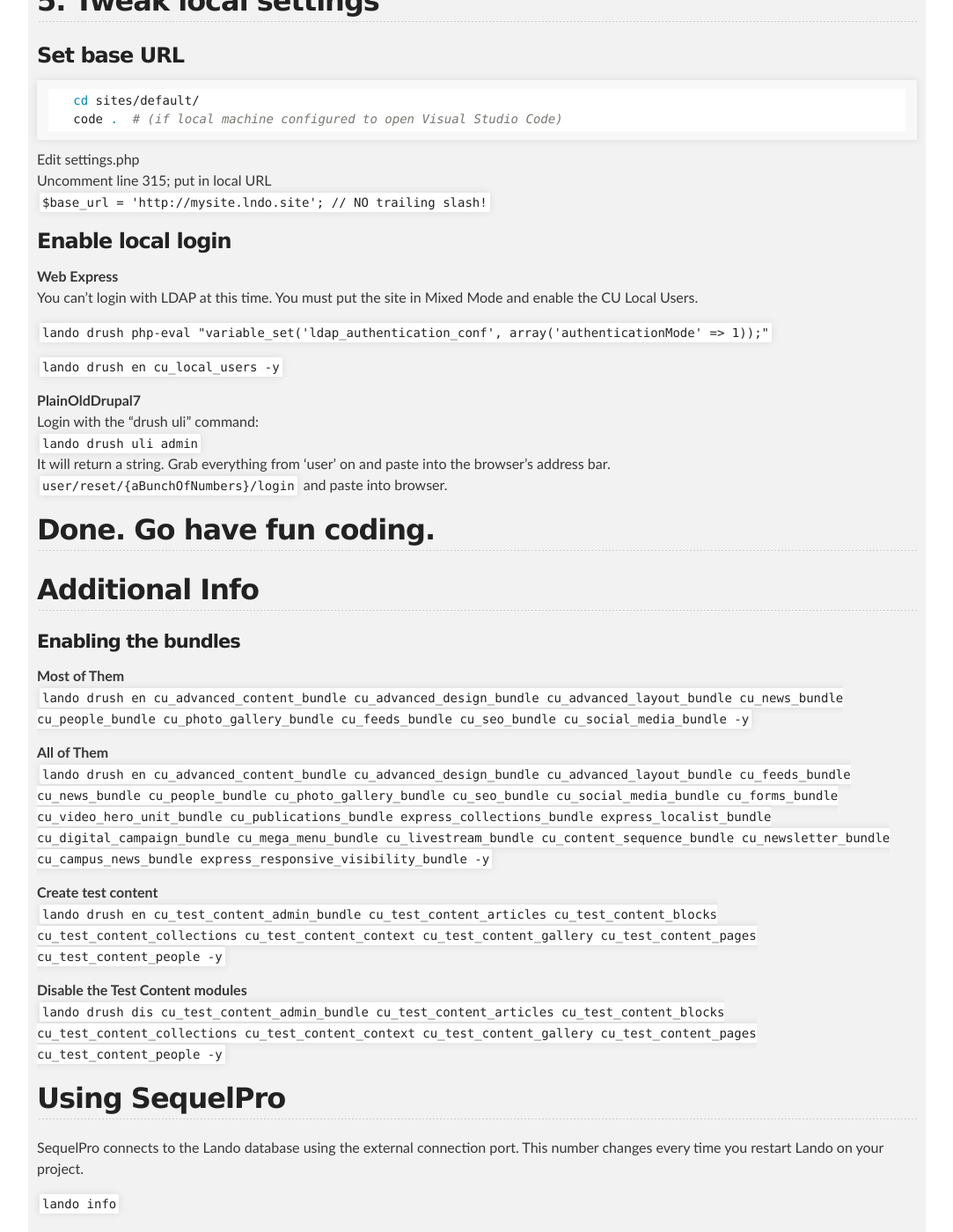
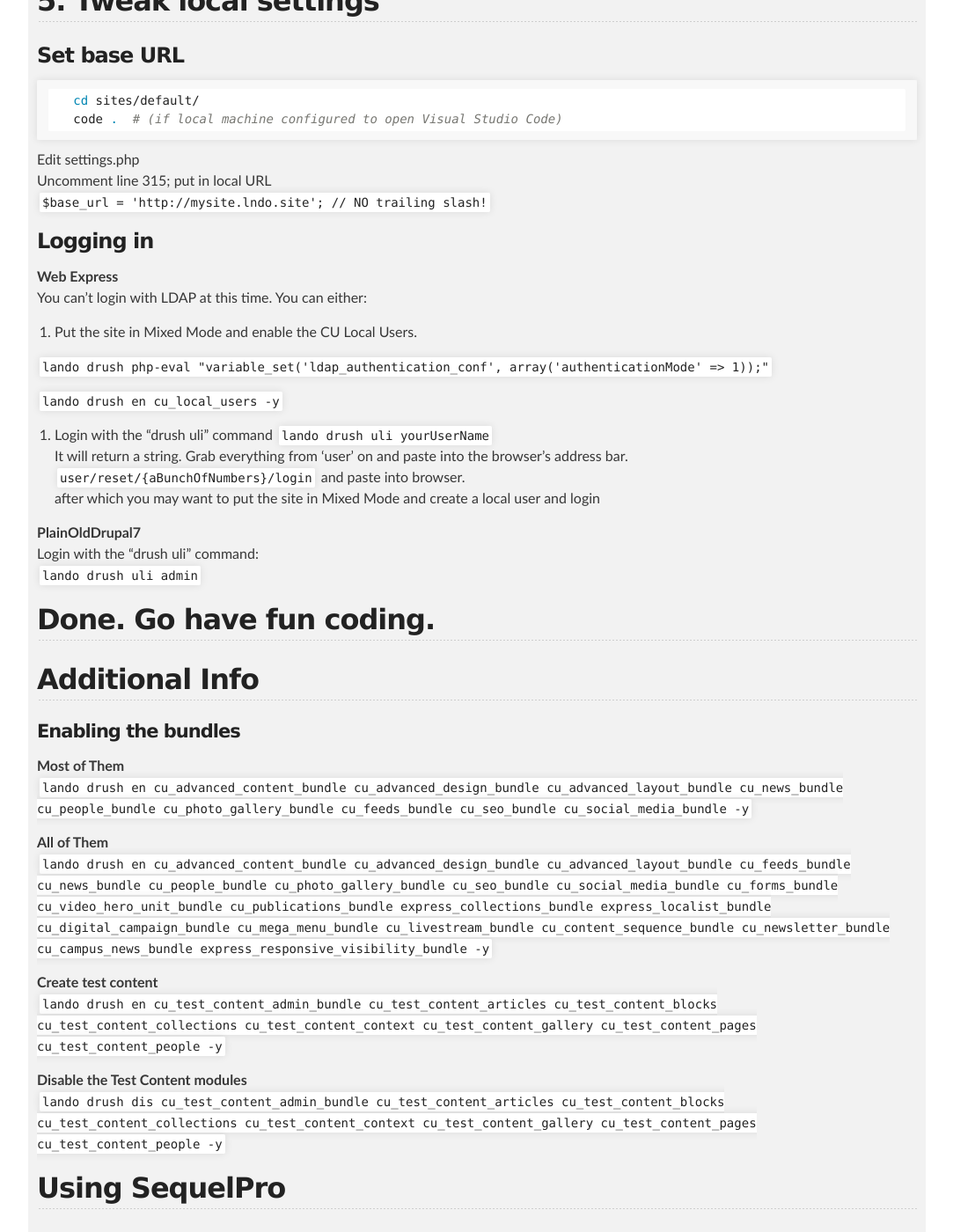
Before and after one commit to cathysnider/cathysnider.github.io, a Jekyll site: the page built from lando.md, in a window 1280 px wide and 1400 px high, scrolled down 1859 px. Shown: the whole window at 88% size, without its empty margins (98-1181 px from the left). Built offline with Jekyll 4.4.1, drawn with Linux system fonts in a browser that asks for light colours; some of the changed text lies outside the part shown.

Commit message:
add database import instructions

````diff
--- a/lando.md
+++ b/lando.md
@@ -79,20 +79,26 @@ The database name, login and password are all ‘drupal7.’
    `$base_url = 'http://mysite.lndo.site';  // NO trailing slash!`
 
 
-### Enable local login
+### Logging in
 
    **Web Express** <br />
-   You can't login with LDAP at this time. You must put the site in Mixed Mode and enable the CU Local Users.
+   You can't login with LDAP at this time. You can either:
+
+  1. Put the site in Mixed Mode and enable the CU Local Users.
 
    `lando drush php-eval "variable_set('ldap_authentication_conf', array('authenticationMode' => 1));"`
 
    `lando drush en cu_local_users -y`
 
+  1.  Login with the “drush uli” command
+   `lando drush uli yourUserName` <br />
+   It will return a string. Grab everything from ‘user’ on and paste into the browser’s address bar.<br />
+   `user/reset/{aBunchOfNumbers}/login` and paste into browser. <br />
+   after which you may want to put the site in Mixed Mode and create a local user and login
+
    **PlainOldDrupal7** <br />
    Login with the “drush uli” command: <br />
    `lando drush uli admin` <br />
-   It will return a string. Grab everything from ‘user’ on and paste into the browser’s address bar.<br />
-   `user/reset/{aBunchOfNumbers}/login`  and paste into browser.
 
 
 ## Done. Go have fun coding.
@@ -130,10 +136,16 @@ Database: drupal7
 Port: external_connection port
 ```
 
-**Importing a Database** <br />
+**Importing a Database** (TO DO: VERIFY THESE INSTRUCTIONS)<br />
 Destroy previous database with lando destroy <br />
-Connect to SequelPro as above and import database file; File » Import <br />
-`scp osr-prod-util01.int.colorado.edu:/nfs/prod_backups/backups/p1f4bca2b935_2019-10-04-09-28-36.sql .`
+or lando drush sql-drop -y <br />
+Connect to SequelPro as above and import database file; File » Import >> navigate to database
+
+Supposedly you can import via command line; still a work in progress as I haven't had any luck this way. <br />
+`lando drush sql-cli < ~/my-sql-dump-file-name.sql` <br /><br />
+
+
+`scp osr-prod-util01.int.colorado.edu:/nfs/prod_backups/backups/p1f4bca2b935_2019-10-04-09-28-36.sql `
 
 
 ### Lando Problems
````
